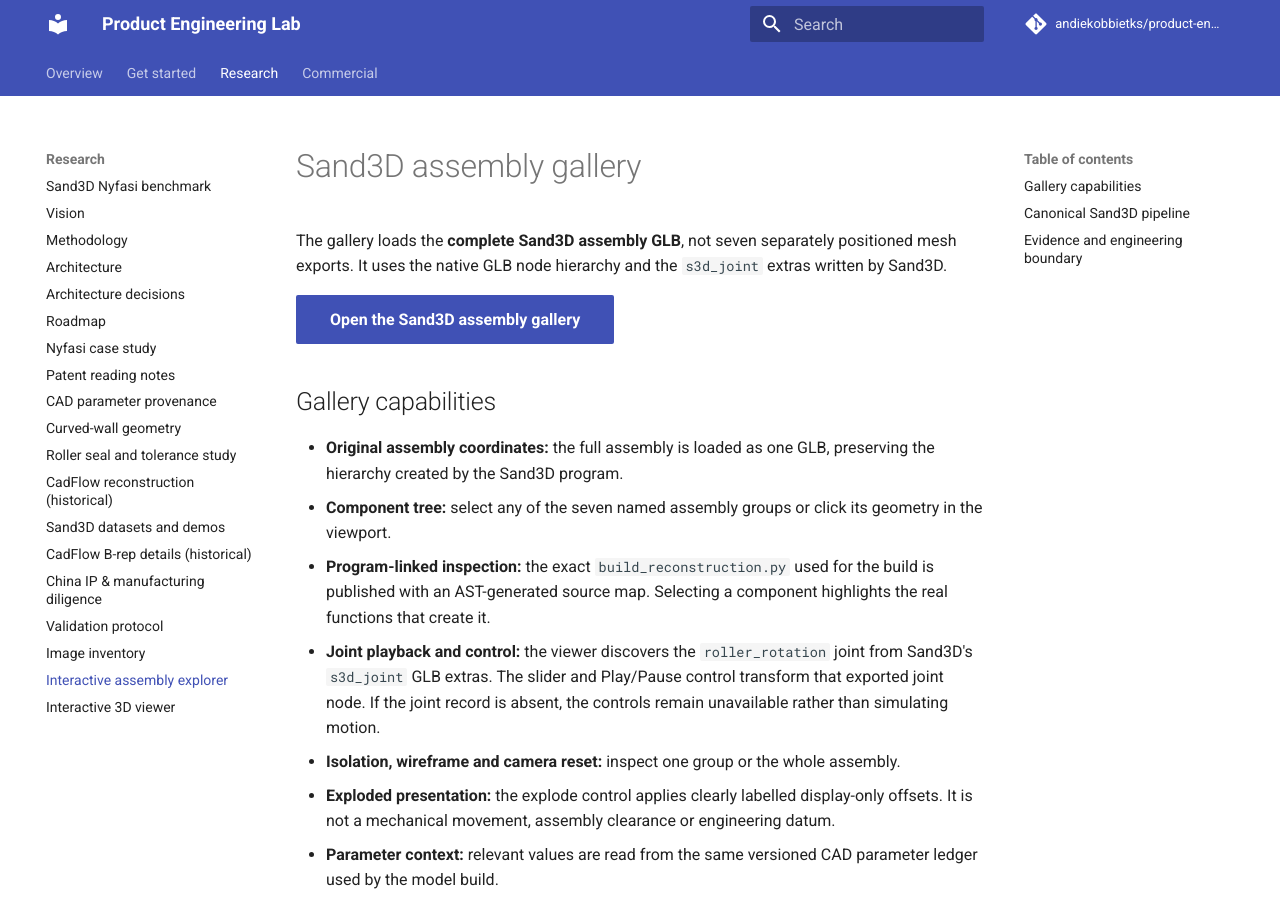
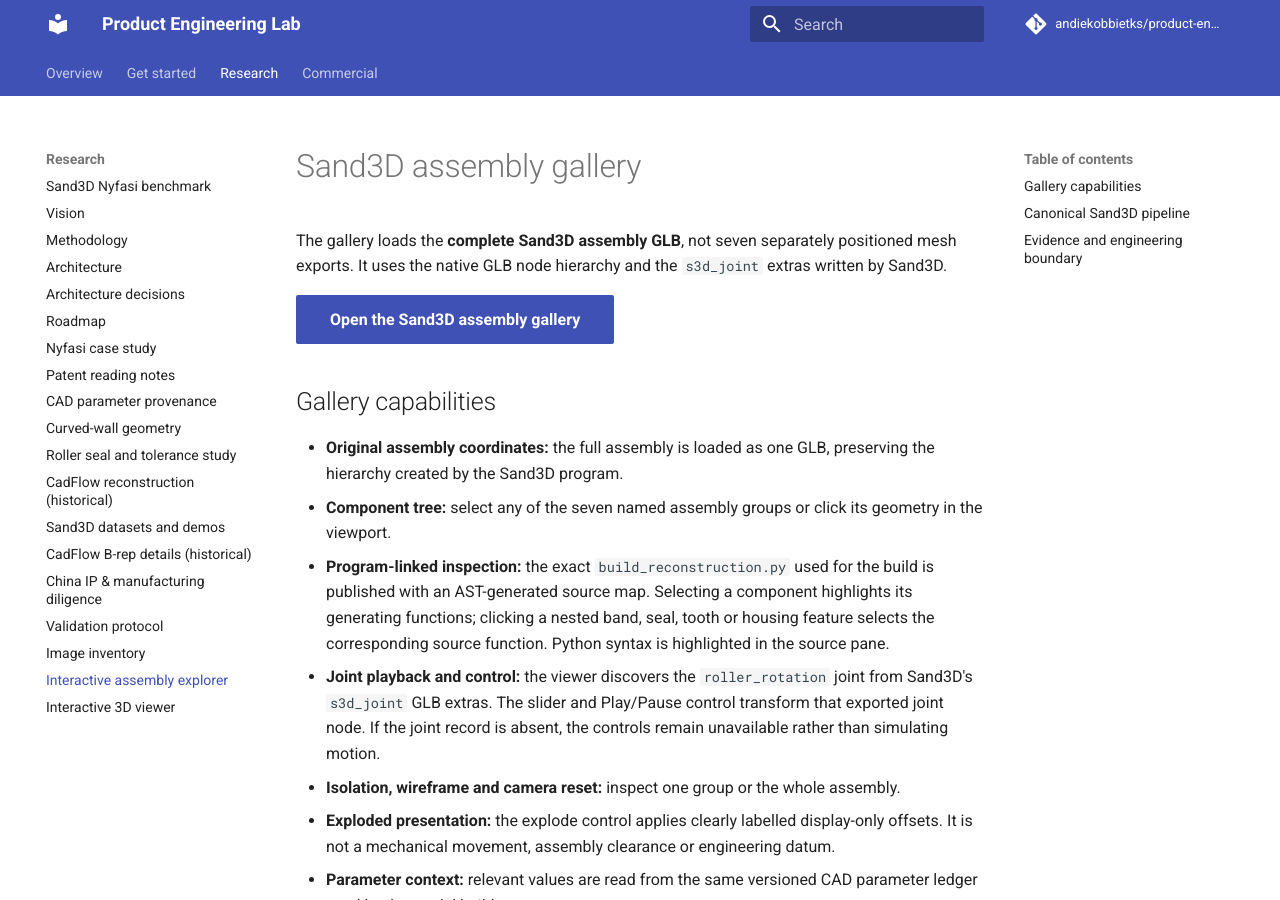
Before and after one commit to andiekobbietks/product-engineering-lab, an MkDocs documentation site: the page built from docs/experiments/assembly-explorer.md, in a window 1280 px wide and 900 px high. Built offline with MkDocs 1.6.1 and Material for MkDocs 9.7.7, drawn with Linux system fonts in a browser that asks for light colours; comment, search, counter and statistics services are not loaded.

Commit message:
Document subpart source highlighting

```diff
--- a/docs/experiments/assembly-explorer.md
+++ b/docs/experiments/assembly-explorer.md
@@ -8,7 +8,7 @@ The gallery loads the **complete Sand3D assembly GLB**, not seven separately pos
 
 - **Original assembly coordinates:** the full assembly is loaded as one GLB, preserving the hierarchy created by the Sand3D program.
 - **Component tree:** select any of the seven named assembly groups or click its geometry in the viewport.
-- **Program-linked inspection:** the exact `build_reconstruction.py` used for the build is published with an AST-generated source map. Selecting a component highlights the real functions that create it.
+- **Program-linked inspection:** the exact `build_reconstruction.py` used for the build is published with an AST-generated source map. Selecting a component highlights its generating functions; clicking a nested band, seal, tooth or housing feature selects the corresponding source function. Python syntax is highlighted in the source pane.
 - **Joint playback and control:** the viewer discovers the `roller_rotation` joint from Sand3D's `s3d_joint` GLB extras. The slider and Play/Pause control transform that exported joint node. If the joint record is absent, the controls remain unavailable rather than simulating motion.
 - **Isolation, wireframe and camera reset:** inspect one group or the whole assembly.
 - **Exploded presentation:** the explode control applies clearly labelled display-only offsets. It is not a mechanical movement, assembly clearance or engineering datum.
```
